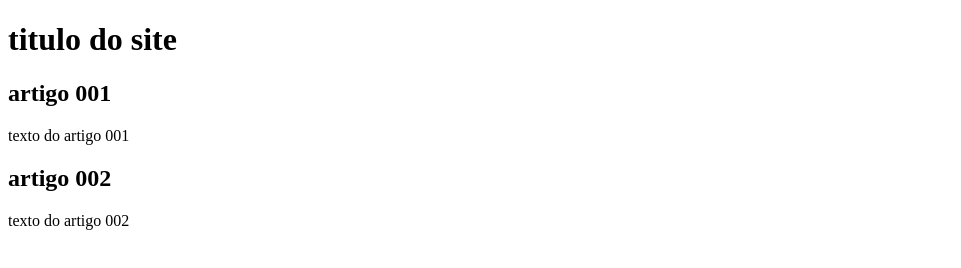
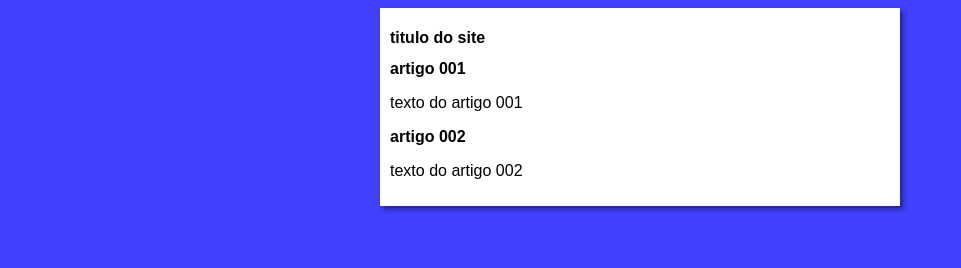
Before and after one commit to aninhajs/projeto-site, a plain HTML site: page index.html in a window 1280 px wide. Shown: the whole page, without its empty margins (0-961 px from the left). Drawn offline with Linux system fonts and the light colour scheme.

Commit message:
iniciei o disigne

```diff
--- /dev/null
+++ b/estilos/style.css
@@ -0,0 +1,17 @@
+* {
+    font-family: Arial, Helvetica, sans-serif;
+    font-size: 16px;
+}
+
+body {
+    background-color: rgba(0, 0, 255, 0.747);
+
+}
+
+main {
+    background-color: white;
+    width: 500px;
+    margin: auto;
+    padding: 10px;
+    box-shadow: 3px 3px 5px rgba(0, 0, 0, 0.493);
+}
--- a/index.html
+++ b/index.html
@@ -4,6 +4,7 @@
     <meta charset="UTF-8">
     <meta name="viewport" content="width=device-width, initial-scale=1.0">
     <title>titulo do site</title>
+    <link rel="stylesheet" href="estilos/style.css">
 </head>
 <body>
     <main>
```
